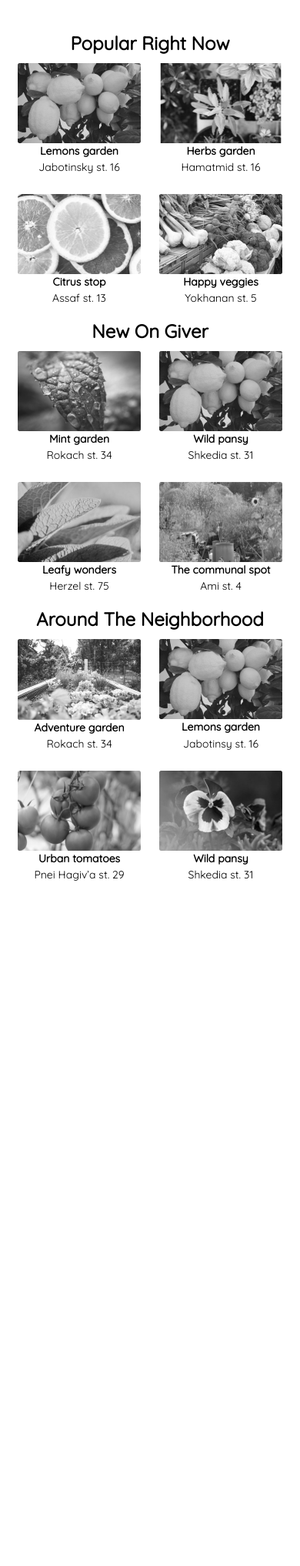
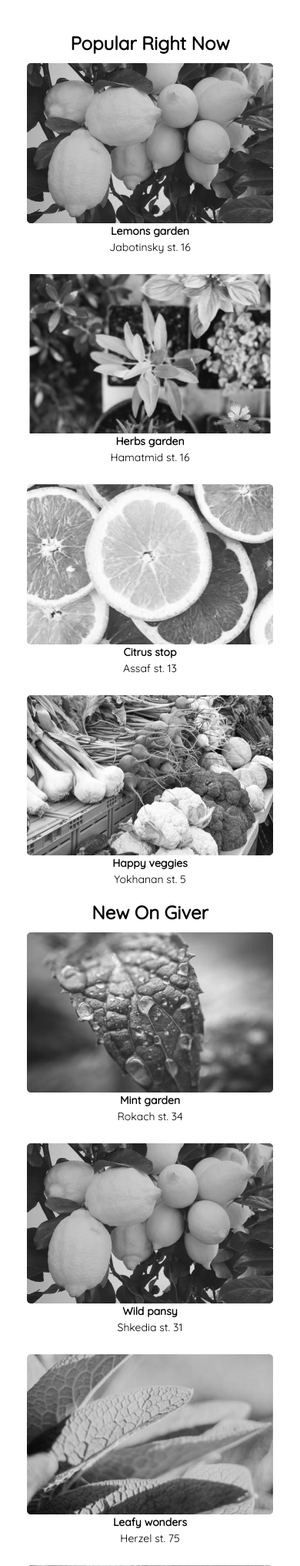
Before and after one commit to dohovic/Giver-Final, a PHP site: page / in a window 390 px wide. Shown: the part 64-2098 px from the top of the page at 77% size. Before the commit the page ends 1208 px from the top, so only its background shows below. Run offline with PHP 8.4, Linux system fonts and the light colour scheme; some libraries are stand-ins or nearby versions.

Commit message:
home-fixes

```diff
--- a/includes/style.css
+++ b/includes/style.css
@@ -63,7 +63,7 @@ li a:hover {
 .main-wrapper {
   margin-top: 10px;
   margin: 0px auto;
-  max-width: 1374px;
+  max-width: 100%;
 }
 
 .search-bar {
@@ -111,6 +111,7 @@ input::placeholder {
   display: flex;
   flex-direction: column;
   margin-top: 16px;
+  width: 100%;
 }
 
 
@@ -133,7 +134,8 @@ input::placeholder {
   display: flex;
   flex-direction: column;
   /* flex-basis: min-content; */
-  max-width: 320px;
+  /* width: 22vw; */
+  max-width: 22vw;
   /* max-height: 264px; */
   min-width: 160px;
   /* min-height: 176px; */
@@ -684,15 +686,15 @@ input[value="submit"] {
     justify-content: center;
   }
 
-  .gardens-container > a {
+  /* .gardens-container > a {
     display: flex;
     flex-basis: min-content;
-  }
+  } */
 
-  .garden-item {
+  /* .garden-item {
     flex-shrink: 2;
     flex-basis: auto;
-  }
+  } */
 
   /* .plant-item {
     flex: 0 1;
@@ -719,6 +721,10 @@ input[value="submit"] {
 @media (max-width: 990px) {
   .gardens-container {
     justify-content: center;
+  }
+
+  .garden-item {
+    min-width: 320px;
   }
 
   .category-wrapper {
@@ -757,6 +763,10 @@ input[value="submit"] {
 
   /* .gardens-container {
     justify-content: space-around;
+  } */
+
+  /* .garden-image {
+    width: 100%;
   } */
 
   .category-wrapper {
```
